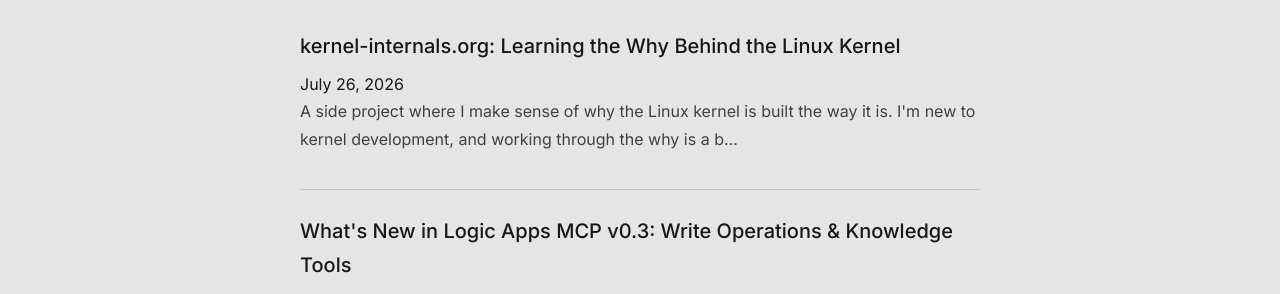
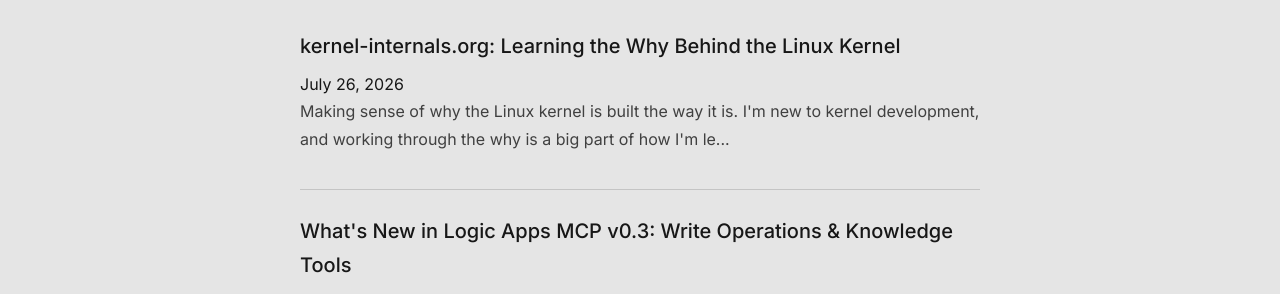
Before and after one commit to laveeshb/laveeshb.github.io, a Jekyll site: the page built from index.md, in a window 1280 px wide and 900 px high, scrolled down 495 px. Shown: the part 159-453 px from the top of the window. Built offline with Jekyll 4.4.1, drawn with Linux system fonts in a browser that asks for light colours.

Commit message:
Drop the 'side project' framing from the excerpt

```diff
--- a/_posts/2026-07-26-kernel-internals-org.md
+++ b/_posts/2026-07-26-kernel-internals-org.md
@@ -5,7 +5,7 @@
 order: 8
 categories: [linux]
 tags: [linux-kernel, documentation, open-source, learning-in-public]
-excerpt: "A side project where I make sense of why the Linux kernel is built the way it is. I'm new to kernel development, and working through the why is a big part of how I'm learning — with everything traced to primary sources."
+excerpt: "Making sense of why the Linux kernel is built the way it is. I'm new to kernel development, and working through the why is a big part of how I'm learning — everything traced to primary sources."
 ---
 
 Let me calibrate expectations first: I'm new to kernel development. Getting into it recently made me realize how much of the kernel I'd been depending on without really understanding — and that's a big part of why I started <a href="https://kernel-internals.org" target="_blank">kernel-internals.org</a>. It's where I work through the *why* behind the kernel's design as I dig into it, and organize it so the next curious person doesn't have to start from scratch.
```
